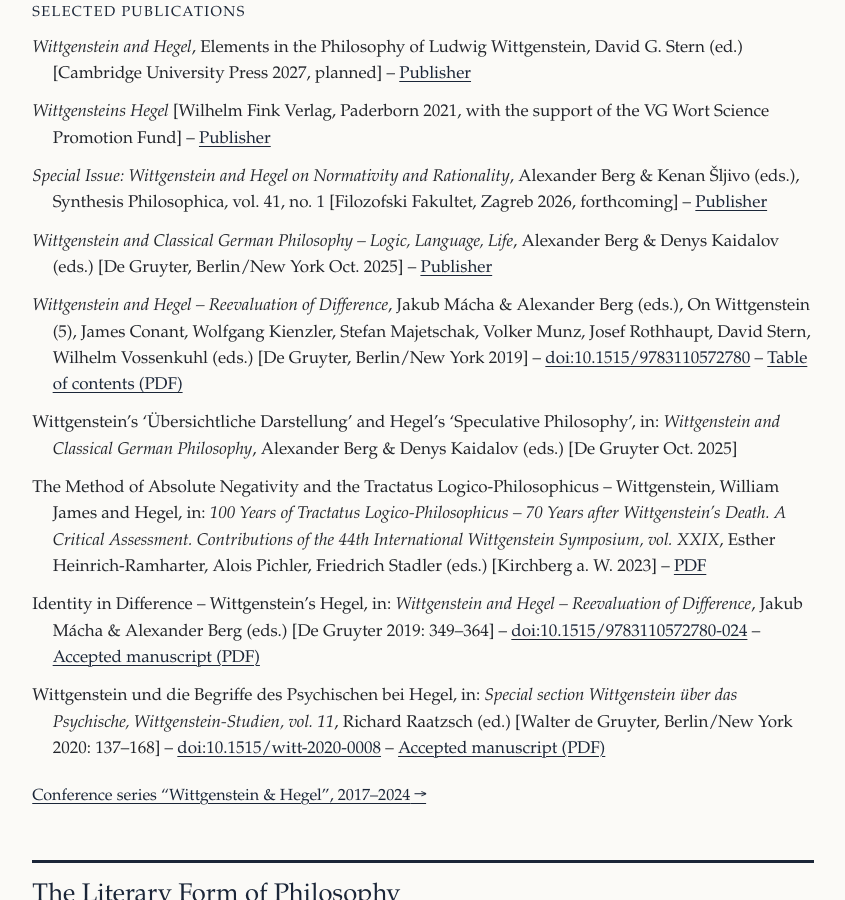
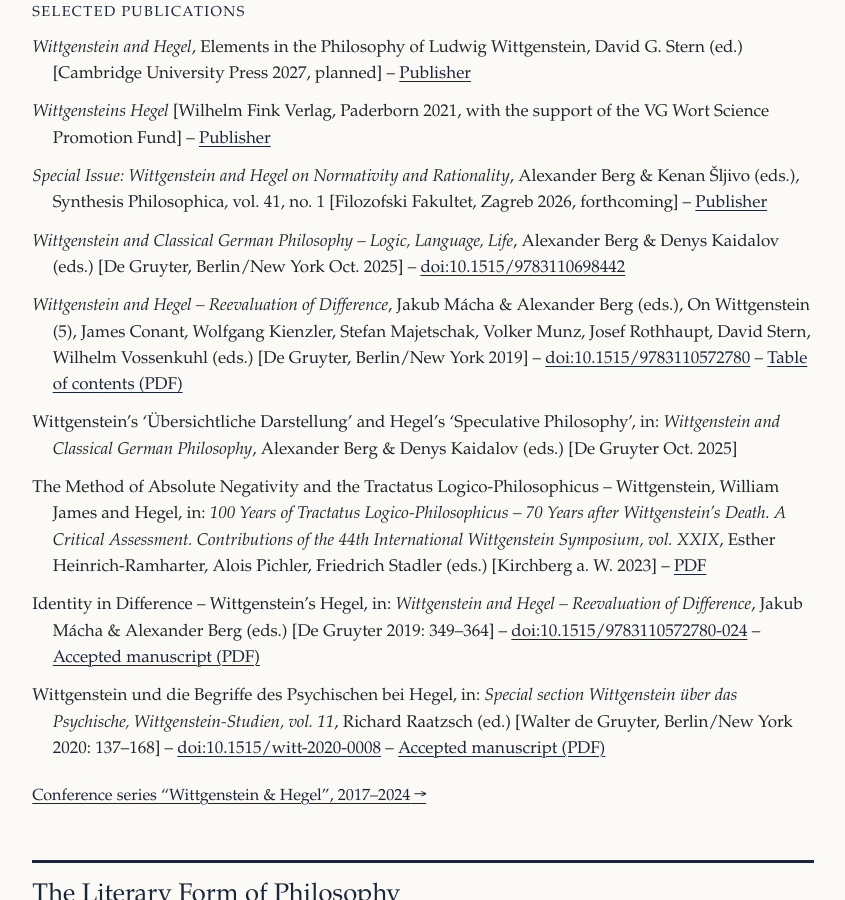
Before and after one commit to dralexanderberg/website, a Jekyll site: the page built from research/index.html, in a window 1280 px wide and 900 px high, scrolled down 754 px. Shown: the whole window, without its empty margins (68-913 px from the left). Built offline with Jekyll 4.4.1, drawn with Linux system fonts in a browser that asks for light colours; part of the change alters nothing that is shown.

Commit message:
Publications: DOI link for "Wittgenstein and Classical German Philosophy"
The volume now links to https://doi.org/10.1515/9783110698442 (De Gruyter
DOI from the eBook ISBN of the former publisher link) and is shown as
"doi:…" like the 2019 volume, on the pages Conferences, Publications,
Research and Work Diary.

Co-Authored-By: Claude Opus 5.5 <noreply@anthropic.com>
Claude-Session: https://claude.ai/code/session_01DaTNutaFvg9aFZdq3qhdu7

```diff
--- a/_data/publications.yml
+++ b/_data/publications.yml
@@ -80,7 +80,7 @@
   editors: Alexander Berg & Denys Kaidalov
   publisher: De Gruyter, Berlin/New York
   date: Oct. 2025
-  url: https://www.degruyter.com/document/isbn/9783110698442/html
+  url: https://doi.org/10.1515/9783110698442
 
 - id: wittgenstein-hegel-reevaluation
   type: edited
```
